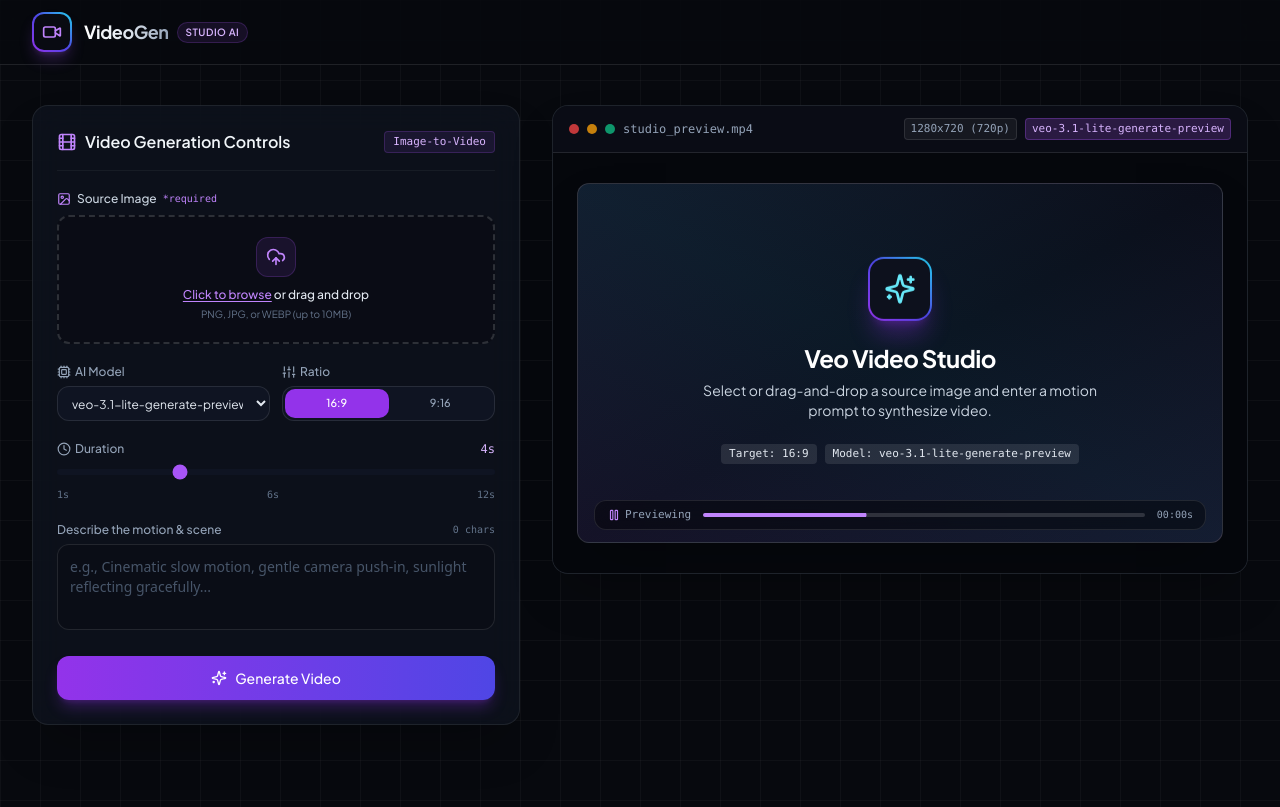
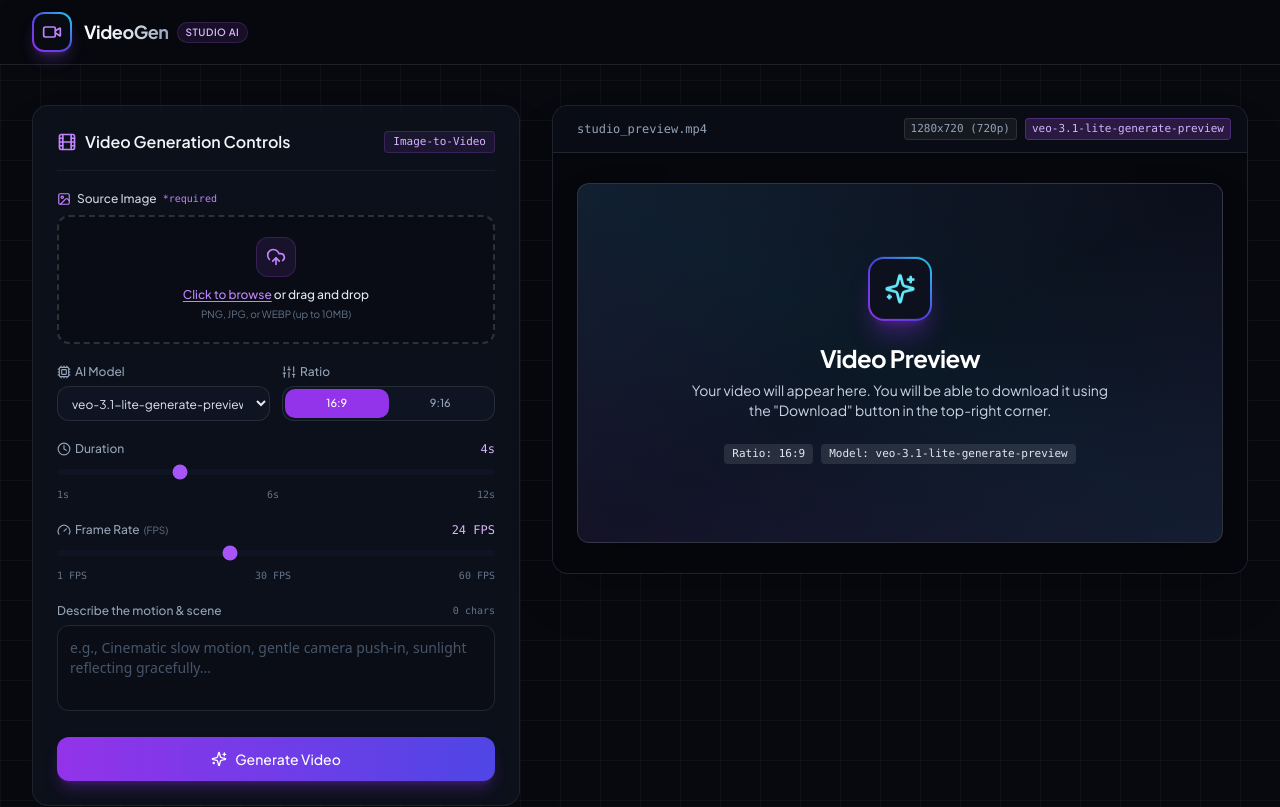
Before and after one commit to chromawoods/VideoGen, a React (Vite) app: page / in a window 1280 px wide. Shown: the top 807 px of the page. Built offline with nearby package versions, Linux system fonts and the light colour scheme.

Commit message:
Add UI number slider for FPS

```diff
--- a/src/App.tsx
+++ b/src/App.tsx
@@ -16,6 +16,7 @@
   )
   const [aspectRatio, setAspectRatio] = useState<'16:9' | '9:16'>('16:9')
   const [durationSeconds, setDurationSeconds] = useState<number>(4)
+  const [fps, setFps] = useState<number>(24)
 
   const {
     generationState,
@@ -61,6 +62,7 @@
       image: selectedFile || selectedImage || '',
       aspectRatio,
       durationSeconds,
+      fps,
     })
   }
 
@@ -97,6 +99,8 @@
               onAspectRatioChange={setAspectRatio}
               durationSeconds={durationSeconds}
               onDurationSecondsChange={setDurationSeconds}
+              fps={fps}
+              onFpsChange={setFps}
               prompt={prompt}
               onPromptChange={setPrompt}
               isGenerating={isGenerating}
--- a/src/components/Studio/GenerationControls.tsx
+++ b/src/components/Studio/GenerationControls.tsx
@@ -7,6 +7,7 @@
   RefreshCw,
   CheckCircle2,
   Clock,
+  Gauge,
 } from 'lucide-react'
 import { cn } from '../../lib/utils'
 import {
@@ -24,6 +25,8 @@
   onDurationSecondsChange: (
     duration: NonNullable<VideoConfig['durationSeconds']>
   ) => void
+  fps: NonNullable<VideoConfig['fps']>
+  onFpsChange: (fps: NonNullable<VideoConfig['fps']>) => void
   prompt: string
   onPromptChange: (prompt: string) => void
   isGenerating: boolean
@@ -41,6 +44,8 @@
   onAspectRatioChange,
   durationSeconds,
   onDurationSecondsChange,
+  fps,
+  onFpsChange,
   prompt,
   onPromptChange,
   isGenerating,
@@ -151,6 +156,42 @@
         </div>
       </div>
 
+      {/* Frame Rate (FPS) Slider */}
+      <div className="space-y-1.5">
+        <div className="flex items-center justify-between">
+          <label
+            htmlFor="fps"
+            className="text-xs font-medium text-slate-400 flex items-center space-x-1"
+          >
+            <Gauge className="w-3.5 h-3.5 text-slate-400" />
+            <span>Frame Rate</span>
+            <span className="text-[10px] text-slate-500 font-normal">
+              (FPS)
+            </span>
+          </label>
+          <span className="text-xs font-mono font-medium text-purple-300">
+            {fps} FPS
+          </span>
+        </div>
+        <input
+          id="fps"
+          type="range"
+          min={1}
+          max={60}
+          step={1}
+          value={fps}
+          onChange={(e) => onFpsChange(parseInt(e.target.value, 10))}
+          disabled={isGenerating}
+          aria-label="Frame Rate (FPS)"
+          className="w-full h-1.5 bg-studio-input rounded-lg appearance-none cursor-pointer accent-purple-500 disabled:opacity-50"
+        />
+        <div className="flex justify-between text-[10px] text-slate-500 font-mono">
+          <span>1 FPS</span>
+          <span>30 FPS</span>
+          <span>60 FPS</span>
+        </div>
+      </div>
+
       {/* Prompt Textarea */}
       <div className="space-y-1.5">
         <label className="text-xs font-medium text-slate-400 flex items-center justify-between">
--- a/src/components/Studio/PlaceholderPlayhead.tsx
+++ /dev/null
@@ -1,50 +0,0 @@
-import { useState, useEffect } from 'react'
-import { Play, Pause } from 'lucide-react'
-
-export function PlaceholderPlayhead() {
-  const [isPlaying, setIsPlaying] = useState(true)
-  const [seconds, setSeconds] = useState(0)
-
-  useEffect(() => {
-    if (!isPlaying) return
-
-    const interval = setInterval(() => {
-      setSeconds((prev) => (prev >= 4 ? 0 : prev + 1))
-    }, 1000)
-
-    return () => clearInterval(interval)
-  }, [isPlaying])
-
-  const handleTogglePlay = () => {
-    setIsPlaying((prev) => !prev)
-  }
-
-  return (
-    <div className="absolute bottom-3 left-4 right-4 flex items-center justify-between text-[11px] text-slate-400 bg-black/40 backdrop-blur-md px-3 py-1.5 rounded-lg border border-white/10 select-none">
-      <button
-        type="button"
-        onClick={handleTogglePlay}
-        className="hover:text-white transition-colors flex items-center space-x-1 cursor-pointer"
-        aria-label={isPlaying ? 'Pause preview' : 'Play preview'}
-      >
-        {isPlaying ? (
-          <Pause className="w-3.5 h-3.5 text-purple-400" />
-        ) : (
-          <Play className="w-3.5 h-3.5 text-purple-400" />
-        )}
-        <span className="font-mono">{isPlaying ? 'Previewing' : 'Paused'}</span>
-      </button>
-
-      <div className="flex-1 mx-3 bg-white/15 h-1 rounded-full overflow-hidden">
-        <div
-          className="bg-purple-400 h-full w-full rounded-full origin-left animate-playhead will-change-transform"
-          style={{
-            animationPlayState: isPlaying ? 'running' : 'paused',
-          }}
-        />
-      </div>
-
-      <span className="font-mono text-[10px]">00:0{seconds}s</span>
-    </div>
-  )
-}
--- a/src/components/Studio/StudioCanvas.tsx
+++ b/src/components/Studio/StudioCanvas.tsx
@@ -2,7 +2,6 @@
 import { Download, RefreshCw, Sparkles } from 'lucide-react'
 import { cn, getErrorMessage } from '../../lib/utils'
 import { downloadVideo } from '../../lib/media'
-import { PlaceholderPlayhead } from './PlaceholderPlayhead'
 
 interface StudioCanvasProps {
   generatedVideoUrl: string | null
@@ -48,9 +47,6 @@
       {/* Studio Canvas Window Header */}
       <div className="px-4 py-3 bg-studio-panel/90 border-b border-white/10 flex items-center justify-between text-xs">
         <div className="flex items-center space-x-2">
-          <span className="w-2.5 h-2.5 rounded-full bg-red-500/80 inline-block" />
-          <span className="w-2.5 h-2.5 rounded-full bg-amber-500/80 inline-block" />
-          <span className="w-2.5 h-2.5 rounded-full bg-emerald-500/80 inline-block" />
           <span className="ml-2 font-mono text-slate-400">
             {generatedVideoUrl
               ? 'veo_output.mp4'
@@ -183,26 +179,23 @@
 
               <div className="space-y-1.5">
                 <h3 className="text-xl sm:text-2xl font-bold tracking-tight text-white">
-                  Veo Video Studio
+                  Video Preview
                 </h3>
                 <p className="text-xs sm:text-sm text-slate-300 px-2">
-                  Select or drag-and-drop a source image and enter a motion
-                  prompt to synthesize video.
+                  Your video will appear here. You will be able to download it
+                  using the "Download" button in the top-right corner.
                 </p>
               </div>
 
               <div className="flex flex-wrap justify-center items-center gap-2 pt-2 text-[11px] font-mono text-slate-400">
                 <span className="px-2 py-0.5 rounded bg-white/10 text-slate-200">
-                  Target: {aspectRatio}
+                  Ratio: {aspectRatio}
                 </span>
                 <span className="px-2 py-0.5 rounded bg-white/10 text-slate-200">
                   Model: {model}
                 </span>
               </div>
             </div>
-
-            {/* Isolated GPU-Accelerated Playhead Overlay */}
-            <PlaceholderPlayhead />
           </div>
         )}
       </div>
--- a/src/hooks/useVideoGeneration.ts
+++ b/src/hooks/useVideoGeneration.ts
@@ -15,6 +15,7 @@
   image: string | File | Blob
   aspectRatio: '16:9' | '9:16'
   durationSeconds?: VideoConfig['durationSeconds']
+  fps?: VideoConfig['fps']
 }
 
 export function useVideoGeneration() {
@@ -48,6 +49,7 @@
     image,
     aspectRatio,
     durationSeconds = 4,
+    fps = 24,
   }: GenerateVideoParams): Promise<boolean> => {
     if (isGenerating) return false
     setErrorMessage(null)
@@ -87,6 +89,7 @@
         image,
         config: {
           durationSeconds,
+          fps,
           resolution: '720p',
           aspectRatio,
           numberOfVideos: 1,
```
Also changed, not shown: 2 other files (tests, documents, lock files or other folders).
